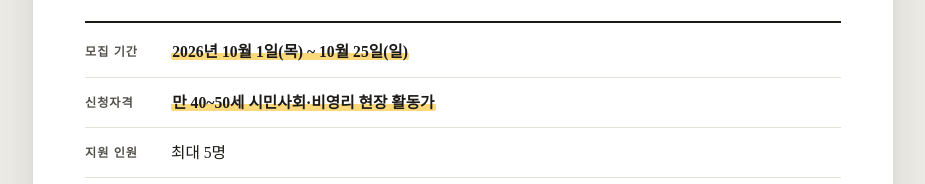
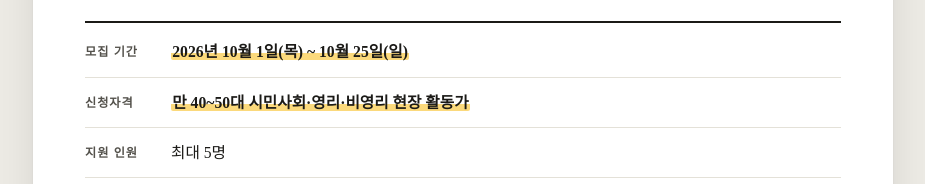
Before and after one commit to with-pws/26.09, a plain HTML site: page index.html in a window 1280 px wide. Shown: the part 3113-3297 px from the top of the page, without its empty margins (177-1102 px from the left). Drawn offline with Linux system fonts and the light colour scheme; a web font is replaced by a local one.

Commit message:
Update index.html

```diff
--- a/index.html
+++ b/index.html
@@ -653,7 +653,7 @@
       </div>
       <div class="facts" style="margin-top:24px">
         <div class="facts__row"><div class="facts__k">모집 기간</div><div class="facts__v"><span class="hl">2026년 10월 1일(목) ~ 10월 25일(일)</span></div></div>
-        <div class="facts__row"><div class="facts__k">신청자격</div><div class="facts__v"><span class="hl">만 40~50세 시민사회·비영리 현장 활동가</span></div></div>
+        <div class="facts__row"><div class="facts__k">신청자격</div><div class="facts__v"><span class="hl">만 40~50대 시민사회·영리·비영리 현장 활동가</span></div></div>
         <div class="facts__row"><div class="facts__k">지원 인원</div><div class="facts__v">최대 5명</div></div>
         <div class="facts__row"><div class="facts__k">지원 기간</div><div class="facts__v">2026년 12월 ~ 2027년 11월 (12개월)</div></div>
         <div class="facts__row"><div class="facts__k">지원 금액</div><div class="facts__v">월 50만 원 · 총 600만 원</div></div>
```
